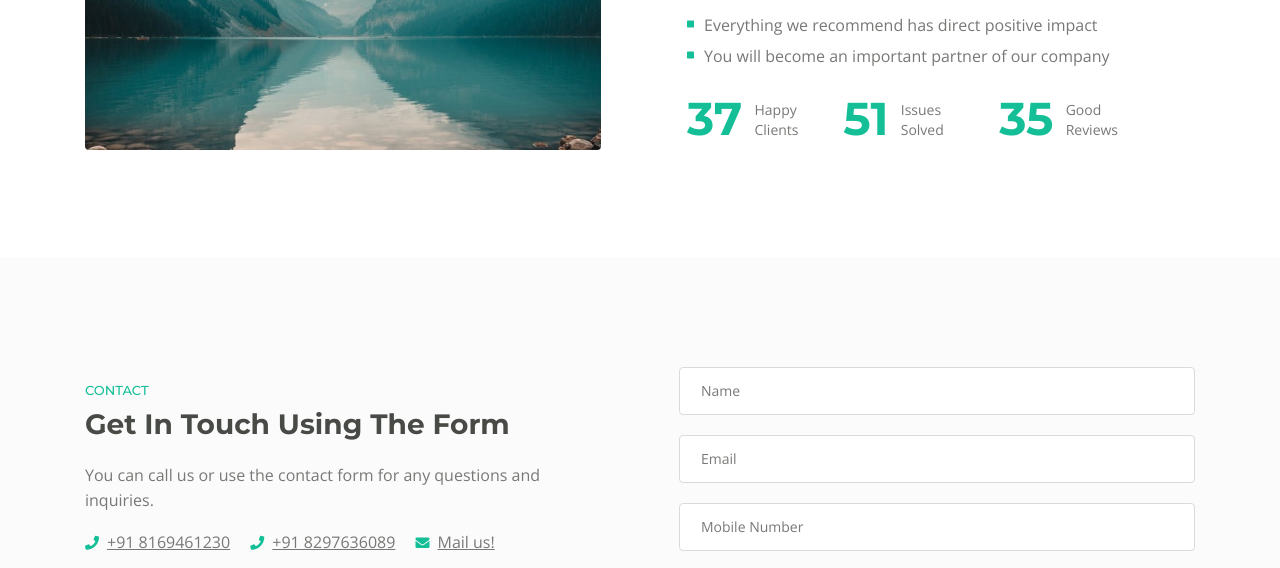
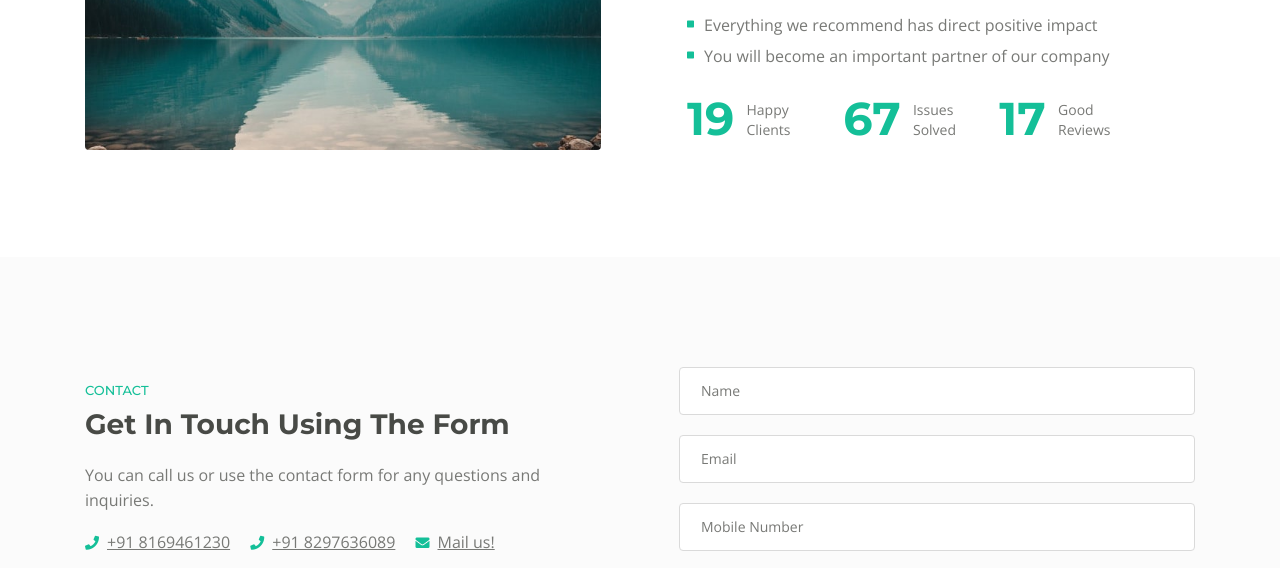
Before and after one commit to vbuildvebsite/portfovbuild, a plain HTML site: page index.html in a window 1280 px wide. Shown: the part 7339-7907 px from the top of the page. Drawn offline with nearby package versions, Linux system fonts and the light colour scheme.

Commit message:
some minor changes and testimonials

```diff
--- a/index.html
+++ b/index.html
@@ -1006,15 +1006,15 @@
                         <!-- Counter -->
                         <div id="counter">
                             <div class="cell">
-                                <div class="counter-value number-count" data-count="37">1</div>
+                                <div class="counter-value number-count" data-count="19">1</div>
                                 <div class="counter-info">Happy<br>Clients</div>
                             </div>
                             <div class="cell">
-                                <div class="counter-value number-count" data-count="51">1</div>
+                                <div class="counter-value number-count" data-count="67">1</div>
                                 <div class="counter-info">Issues<br>Solved</div>
                             </div>
                             <div class="cell">
-                                <div class="counter-value number-count" data-count="35">1</div>
+                                <div class="counter-value number-count" data-count="17">1</div>
 
                                 <div class="counter-info">Good<br>Reviews</div>
                             </div>
```
